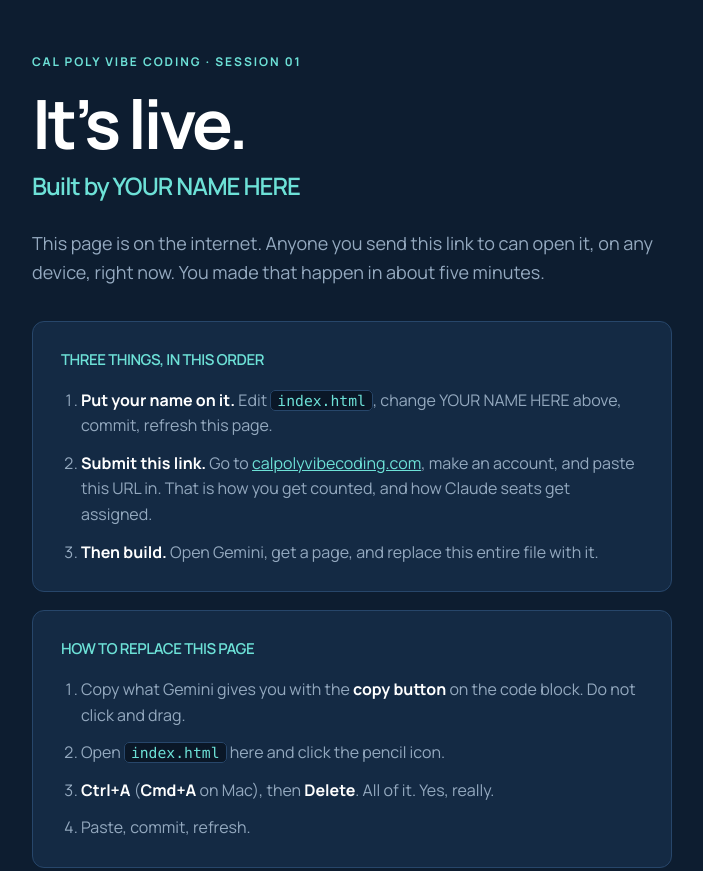
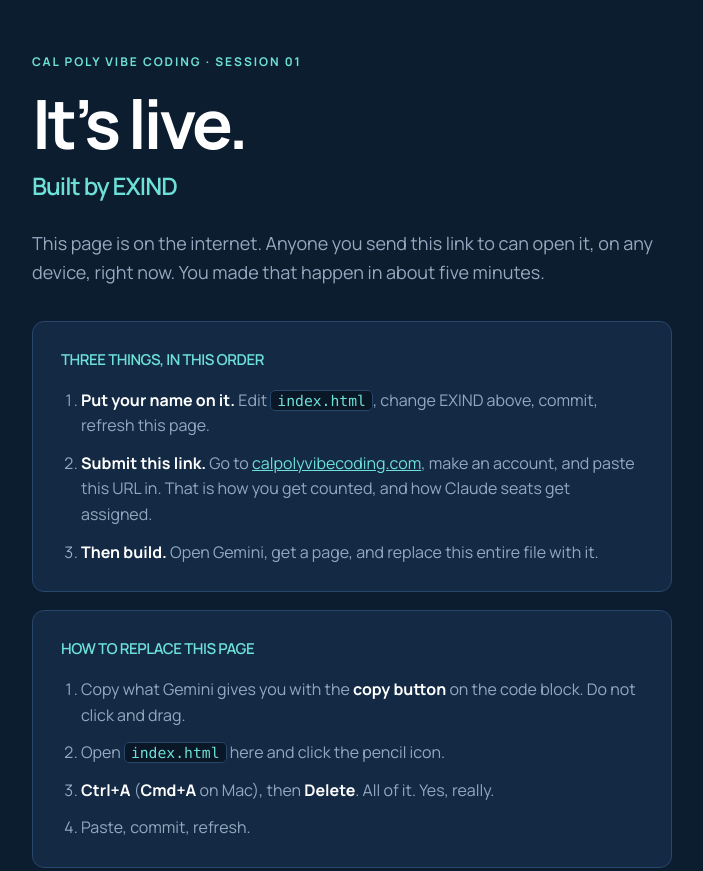
Before and after one commit to Jusstinto/EXIND, a plain HTML site: page index.html in a window 1280 px wide. Shown: the top 871 px of the page, without its empty margins (288-991 px from the left). Drawn offline with Linux system fonts and the light colour scheme; a web font is replaced by a local one.

Commit message:
Update contributor name in index.html

```diff
--- a/index.html
+++ b/index.html
@@ -112,7 +112,7 @@
   <h1>It&rsquo;s live.</h1>
 
   <!-- Step 5: change the name below to yours, then commit. -->
-  <p class="name">Built by YOUR NAME HERE</p>
+  <p class="name">Built by EXIND</p>
 
   <p class="lead">
     This page is on the internet. Anyone you send this link to can open it,
@@ -123,7 +123,7 @@
     <h2>Three things, in this order</h2>
     <ol>
       <li><b>Put your name on it.</b> Edit <code>index.html</code>, change
-        YOUR NAME HERE above, commit, refresh this page.</li>
+        EXIND above, commit, refresh this page.</li>
       <li><b>Submit this link.</b> Go to
         <a href="https://www.calpolyvibecoding.com/">calpolyvibecoding.com</a>,
         make an account, and paste this URL in. That is how you get counted,
```
